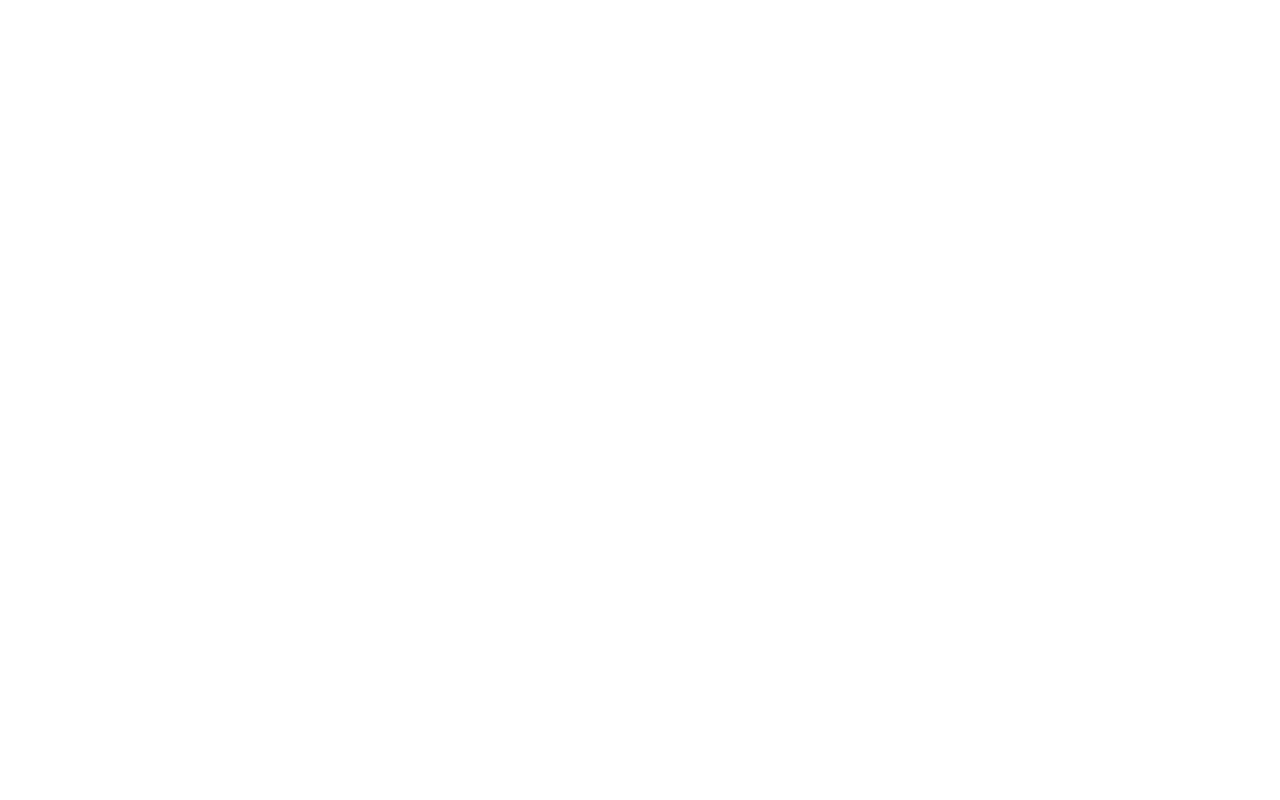
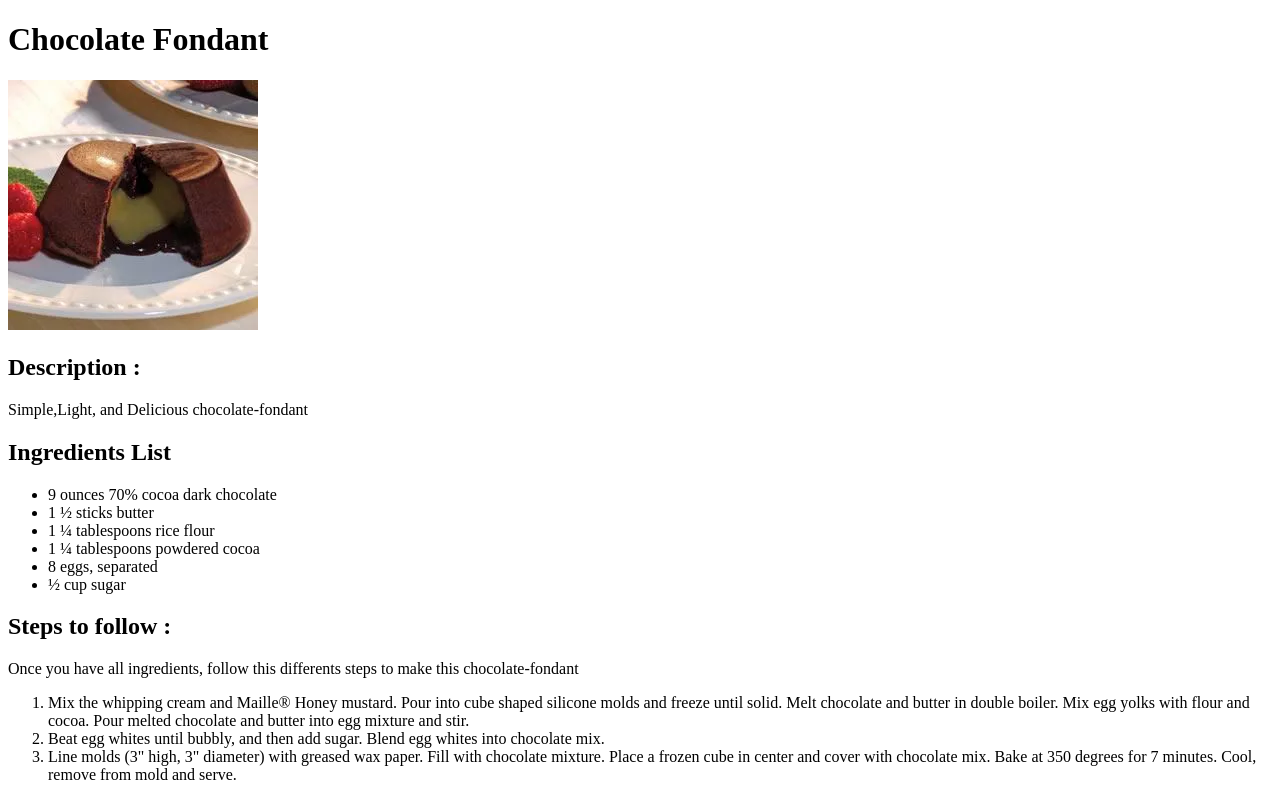
Before and after one commit to Skydplay95/odin-recipes, a plain HTML site: page recipes/chocolate-fondant.html in a window 1280 px wide. Drawn offline with Linux system fonts and the light colour scheme.

```diff
--- a/recipes/chocolate-fondant.html
+++ b/recipes/chocolate-fondant.html
@@ -0,0 +1,58 @@
+<!DOCTYPE html>
+<html>
+
+<head>
+  <meta charset="utf-8">
+  <title>Chocolate Fondant</title>
+</head>
+
+<body>
+  <h1>Chocolate Fondant</h1>
+  <img src="../img/chocolate-fondant.webp" alt="Smooth Chocolate Fondant">
+
+  <h2>
+    Description :
+  </h2>
+  <p>
+    Simple,Light, and Delicious chocolate-fondant
+  </p>
+
+  <h2>
+    Ingredients List
+  </h2>
+  <ul>
+    <li>9 ounces 70% cocoa dark chocolate</li>
+    <li>1 ½ sticks butter</li>
+    <li>1 ¼ tablespoons rice flour</li>
+    <li>1 ¼ tablespoons powdered cocoa</li>
+    <li>8 eggs, separated</li>
+    <li>½ cup sugar</li>
+  </ul>
+
+  <h2>
+    Steps to follow :
+  </h2>
+  <p>
+    Once you have all ingredients, follow this differents steps to make this chocolate-fondant
+  </p>
+  <ol>
+    <li>
+      Mix the whipping cream and Maille® Honey mustard. Pour into cube shaped silicone molds and freeze until solid.
+      Melt
+      chocolate and butter in double boiler. Mix egg yolks with flour and cocoa. Pour melted chocolate and butter into
+      egg
+      mixture and stir.
+    </li>
+    <li>
+      Beat egg whites until bubbly, and then add sugar. Blend egg whites into chocolate mix.
+    </li>
+    <li>
+      Line molds (3" high, 3" diameter) with greased wax paper. Fill with chocolate mixture. Place a frozen cube in
+      center and
+      cover with chocolate mix. Bake at 350 degrees for 7 minutes. Cool, remove from mold and serve.
+    </li>
+  </ol>
+
+</body>
+
+</html>
```
Also changed, not shown: index.html (+3 -3 lines), recipes/mini-cheesecakes.html (added, +13 -0 lines), img/mini-cheesecakes.webp (added).
